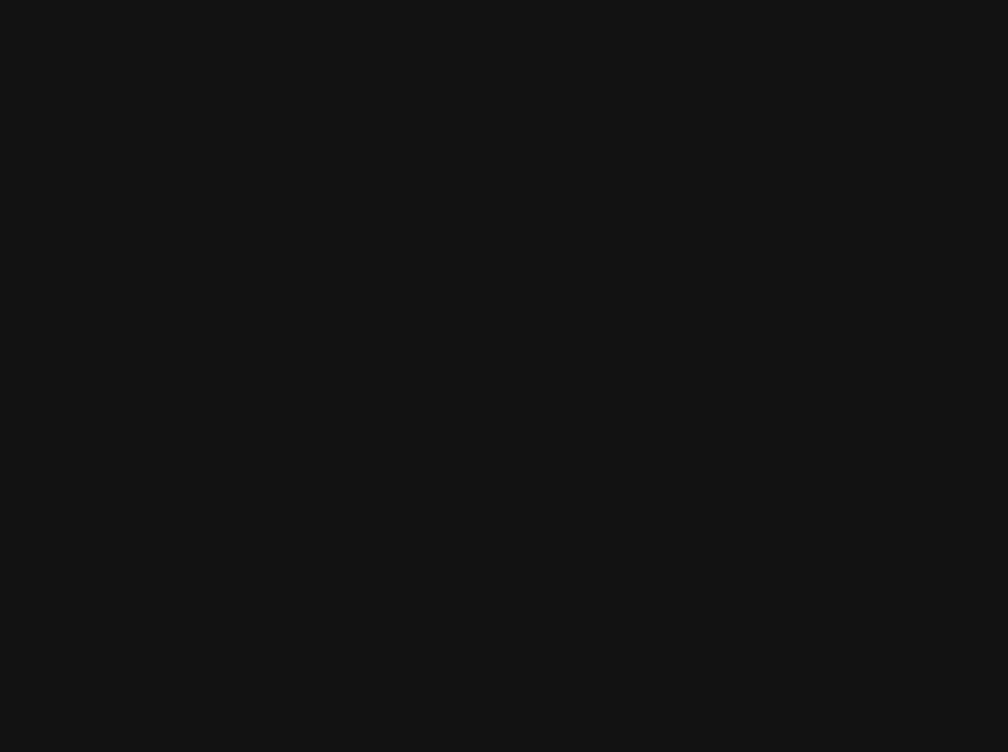
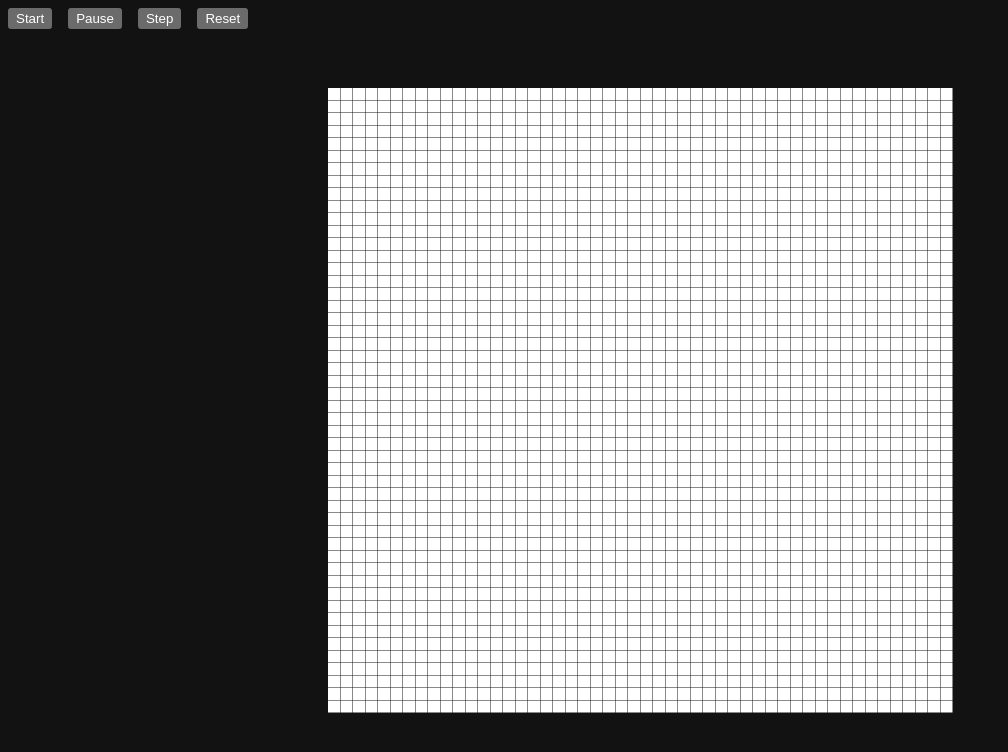
Before and after one commit to apangnathip/bacterium, a React (Vite) app: page / in a window 1280 px wide. Shown: the top 752 px of the page, without its empty margins (0-1008 px from the left). Built offline with nearby package versions, Linux system fonts and the light colour scheme.

Commit message:
implement basic rendering of grid

```diff
--- a/src/App.tsx
+++ b/src/App.tsx
@@ -1,8 +1,44 @@
-import { useState } from "react";
+import { useEffect, useState } from "react";
 import "./App.css";
+import Canvas from "./components/Canvas";
+import Controls from "./components/Controls";
+
+export type GridObject = { grid: boolean[][]; size: number };
+
+export type Flags = {
+  continue: boolean;
+  step: boolean;
+  reset: boolean;
+  showGap: boolean;
+};
 
 function App() {
-  return <></>;
+  const [gridObj, setGrid] = useState<GridObject>({ grid: [], size: 50 });
+  const [flags, setFlag] = useState<Flags>({
+    continue: false,
+    step: false,
+    reset: false,
+    showGap: true,
+  });
+
+  useEffect(() => {
+    const rows: boolean[][] = [];
+    for (let i = 0; i < gridObj.size; i++) {
+      const row = [];
+      for (let j = 0; j < gridObj.size; j++) {
+        row.push(false);
+      }
+      rows.push(row);
+    }
+    setGrid({ grid: rows, size: gridObj.size });
+  }, []);
+
+  return (
+    <>
+      <Controls />
+      <Canvas gridObj={gridObj} flags={flags} />
+    </>
+  );
 }
 
 export default App;
--- /dev/null
+++ b/src/components/Canvas.css
@@ -0,0 +1,8 @@
+canvas {
+  position: absolute;
+  top: 0;
+  left: 0;
+  z-index: -1;
+  height: 100vh;
+  overflow: hidden;
+}
--- /dev/null
+++ b/src/components/Canvas.tsx
@@ -0,0 +1,48 @@
+import { useEffect } from "react";
+import "./Canvas.css";
+import { Flags, GridObject } from "../App";
+
+const initGrid = (
+  canvas: HTMLCanvasElement,
+  ctx: CanvasRenderingContext2D,
+  gridObj: GridObject,
+  flags: Flags,
+) => {
+  const cellSize = (1 / gridObj.size) * 600;
+  const gap = flags.showGap ? 0.5 : 0;
+  const offsetX = Math.round(
+    (canvas.width - gridObj.size * (cellSize + gap)) / 2,
+  );
+  const offsetY = Math.round(
+    (canvas.height - gridObj.size * (cellSize + gap)) / 2,
+  );
+
+  for (let i = 0; i < gridObj.size; i++) {
+    for (let j = 0; j < gridObj.size; j++) {
+      ctx.fillStyle = "white";
+      ctx.fillRect(
+        i * (cellSize + gap) + offsetX,
+        j * (cellSize + gap) + offsetY,
+        cellSize,
+        cellSize,
+      );
+    }
+  }
+};
+
+const Canvas = ({ gridObj, flags }: { gridObj: GridObject; flags: Flags }) => {
+  useEffect(() => {
+    const canvas = document.querySelector("canvas");
+    if (!canvas) return;
+    canvas.width = window.innerWidth;
+    canvas.height = window.innerHeight;
+
+    const ctx = canvas.getContext("2d");
+    if (!ctx) return;
+
+    initGrid(canvas, ctx, gridObj, flags);
+  }, [gridObj, flags]);
+  return <canvas />;
+};
+
+export default Canvas;
--- /dev/null
+++ b/src/components/Controls.css
@@ -0,0 +1,4 @@
+.bar {
+  display: flex;
+  gap: 1rem;
+}
--- /dev/null
+++ b/src/components/Controls.tsx
@@ -0,0 +1,15 @@
+import React from "react";
+import "./Controls.css";
+
+const Controls = () => {
+  return (
+    <div className="bar">
+      <button>Start</button>
+      <button>Pause</button>
+      <button>Step</button>
+      <button>Reset</button>
+    </div>
+  );
+};
+
+export default Controls;
```
Also changed, not shown: src/main.tsx (+6 -6 lines).
